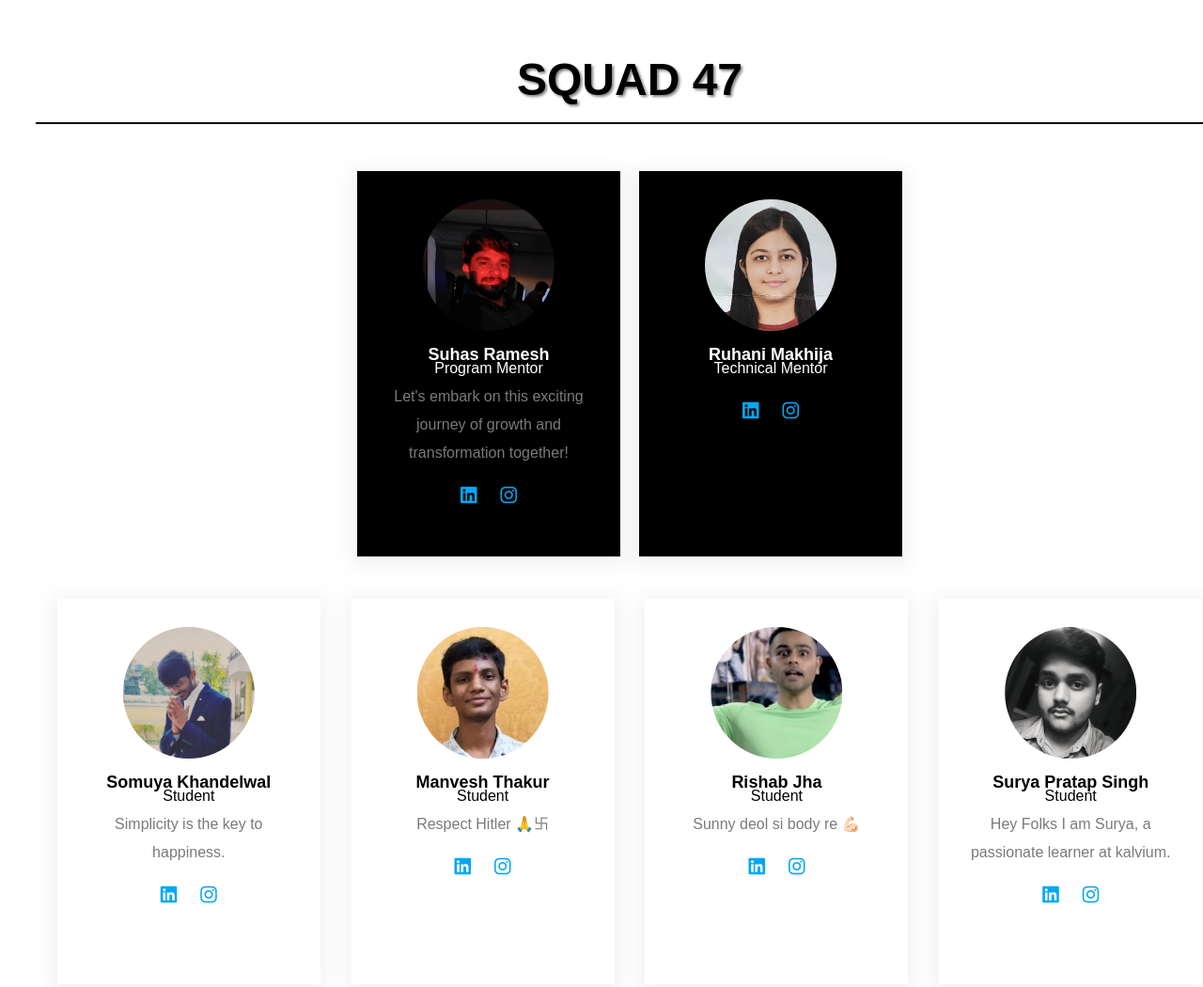
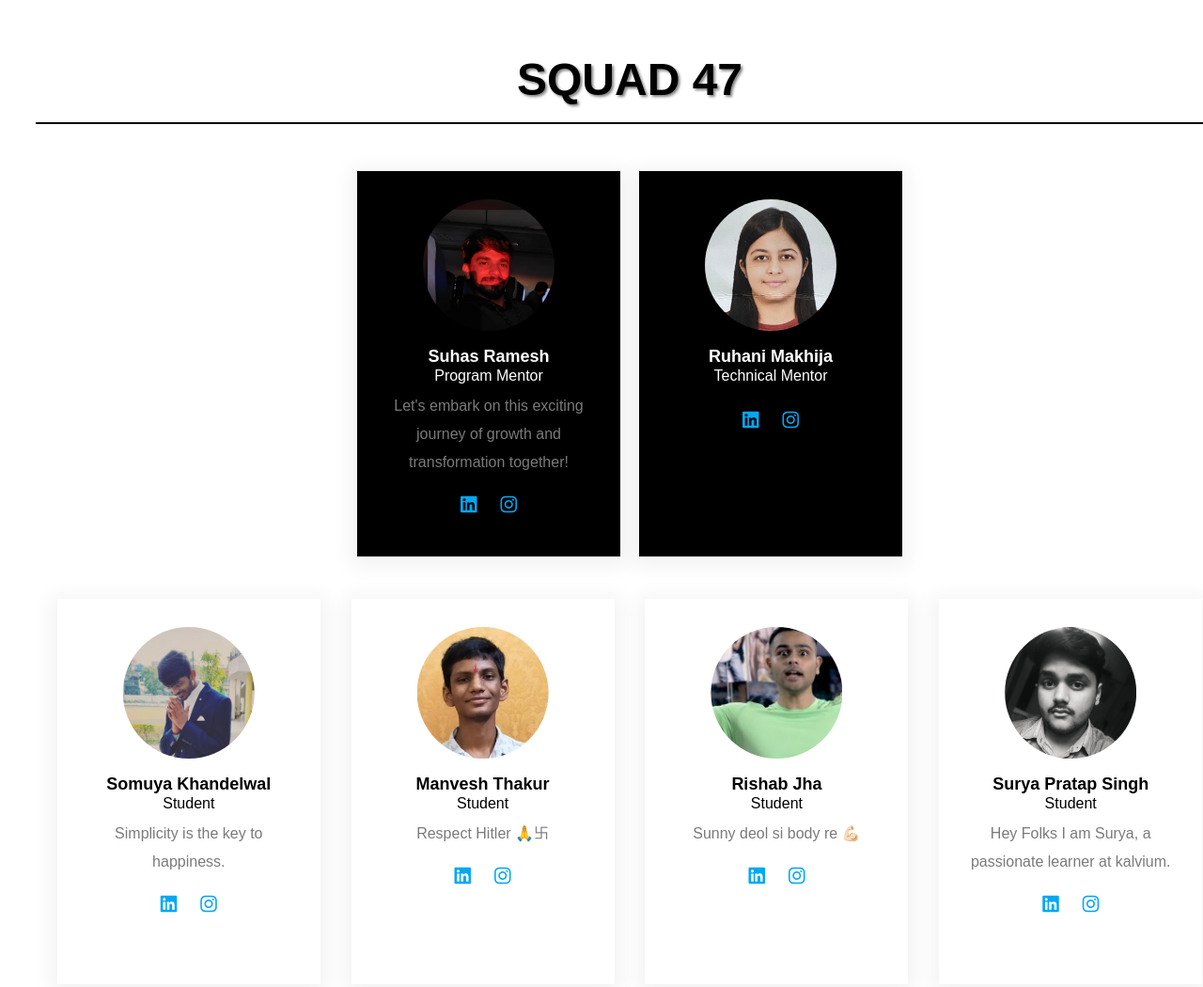
Before and after one commit to somuyakhandelwal/squad-47, a plain HTML site: page index.html in a window 1280 px wide. Shown: the top 1050 px of the page at 94% size. Drawn offline with Linux system fonts and the light colour scheme.

Commit message:
Update style.css

```diff
--- a/style.css
+++ b/style.css
@@ -12,7 +12,7 @@
     margin-right: 0px;
     margin-bottom: 0px;
     margin-left: 0px;
-    line-height: 10px;
+    line-height: 15px;
   }
 
   .responsive-container-block {
```
